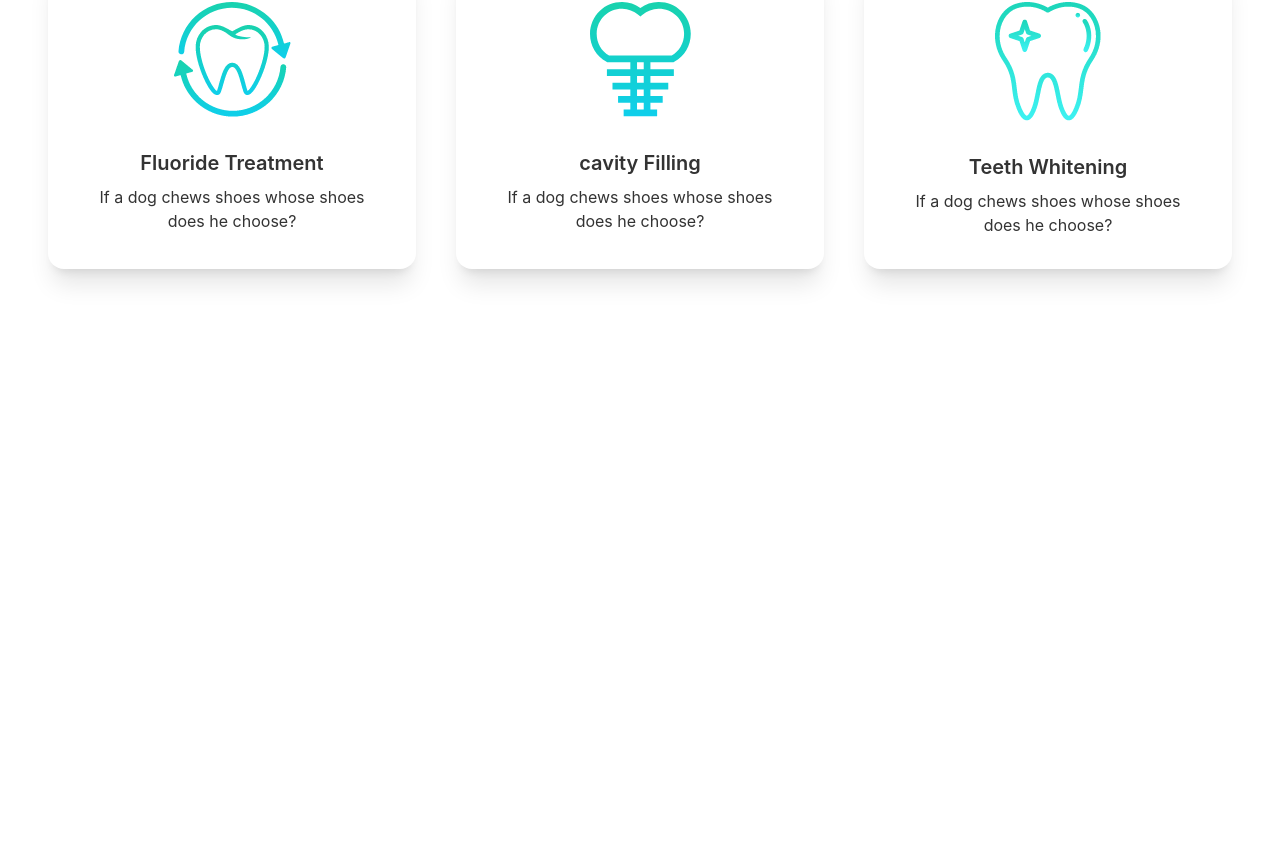
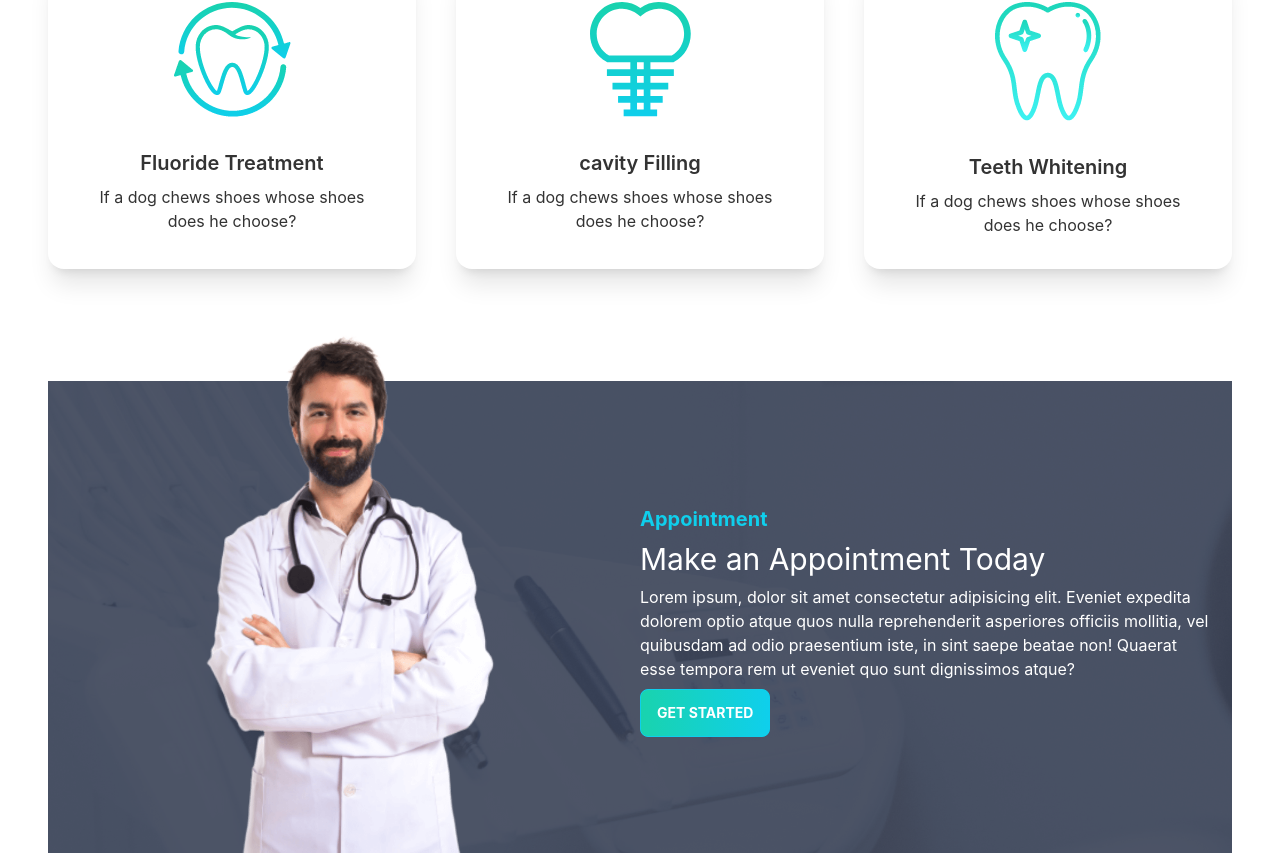
Before and after one commit to rumanak21/doctors-portal-web, a React (Create React App) app: page / in a window 1280 px wide. Shown: the part 1250-2103 px from the top of the page. Before the commit the page ends 1631 px from the top, so only its background shows below. Built offline with nearby package versions, Linux system fonts and the light colour scheme.

Commit message:
Appointment section completed

```diff
--- a/src/pages/Home/Banner.js
+++ b/src/pages/Home/Banner.js
@@ -1,6 +1,7 @@
 import React from 'react';
 import chair from './../../assets/images/chair.png'
 import chairbg from './../../assets/images/bg.png'
+import Mainbutton from '../Shared/Mainbutton';
 
 const Banner = () => {
     return (
@@ -15,7 +16,7 @@ const Banner = () => {
                     <div>
                         <h1 class="text-5xl font-bold">Your New Smile Starts Here</h1>
                         <p class="py-6">Provident cupiditate voluptatem et in. Quaerat fugiat ut assumenda excepturi exercitationem quasi. In deleniti eaque aut repudiandae et a id nisi.</p>
-                        <button class="btn btn-primary uppercase text-white font-bold bg-gradient-to-r from-secondary to-primary ">Get Started</button>
+                        <Mainbutton>Get Started</Mainbutton>
                     </div>
                 </div>
             </div>
--- a/src/pages/Home/Home.js
+++ b/src/pages/Home/Home.js
@@ -1,6 +1,7 @@
 import React from 'react';
 import Banner from './Banner';
 import Info from './Info';
+import MakeAppoinment from './MakeAppoinment';
 import Services from './Services';
 
 const Home = () => {
@@ -9,6 +10,7 @@ const Home = () => {
             <Banner></Banner>
             <Info></Info>
             <Services></Services>
+            <MakeAppoinment> </MakeAppoinment>
         </div>
     );
 };
--- /dev/null
+++ b/src/pages/Home/MakeAppoinment.js
@@ -0,0 +1,24 @@
+import React from 'react';
+import doctor from '../../assets/images/doctor.png'
+import appointment from '../../assets/images/appointment.png'
+import Mainbutton from '../Shared/Mainbutton';
+
+const MakeAppoinment = () => {
+    return (
+        <section style={{
+            background: `url(${appointment})`
+        }} className='flex justify-center items-center '>
+            <div className='flex-1 hidden lg:block'>
+                <img className='mt-[-100px]' src={doctor} alt="" />
+            </div>
+            <div className='flex-1 mx-5'>
+                <h3 className='text-xl text-primary font-bold py-2'>Appointment</h3>
+                <h2 className='text-3xl text-white'>Make an Appointment Today</h2>
+                <p className='text-white py-2'>Lorem ipsum, dolor sit amet consectetur adipisicing elit. Eveniet expedita dolorem optio atque quos nulla reprehenderit asperiores officiis mollitia, vel quibusdam ad odio praesentium iste, in sint saepe beatae non! Quaerat esse tempora rem ut eveniet quo sunt dignissimos atque?</p>
+                <Mainbutton>Get Started</Mainbutton>
+            </div>
+        </section>
+    );
+};
+
+export default MakeAppoinment;
--- /dev/null
+++ b/src/pages/Shared/Mainbutton.js
@@ -0,0 +1,9 @@
+import React from 'react';
+
+const Mainbutton = ({children}) => {
+    return (
+        <button class="btn btn-primary uppercase text-white font-bold bg-gradient-to-r from-secondary to-primary ">{children}</button>
+    );
+};
+
+export default Mainbutton;
```
